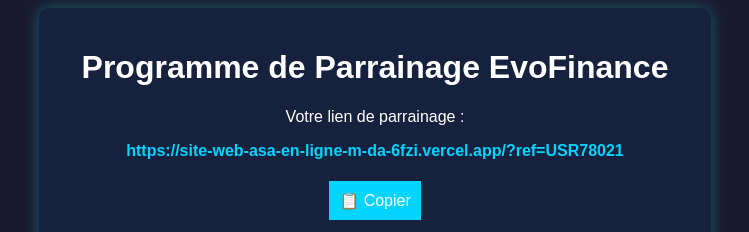
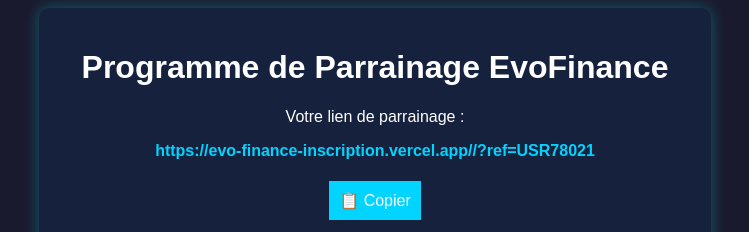
Before and after one commit to Urmin27/EVO-FINANCE-QUIPE-, a plain HTML site: page index.html in a window 1280 px wide. Shown: the top 232 px of the page, without its empty margins (265-1014 px from the left). Drawn offline with Linux system fonts and the light colour scheme.

Commit message:
Update index.html

```diff
--- a/index.html
+++ b/index.html
@@ -55,7 +55,7 @@
 </div>
 
 <script>
-    const BASE_URL = "https://site-web-asa-en-ligne-m-da-6fzi.vercel.app/";
+    const BASE_URL = "https://evo-finance-inscription.vercel.app//";
     const urlParams = new URLSearchParams(window.location.search);
     const refCode = urlParams.get("ref");
 
```
